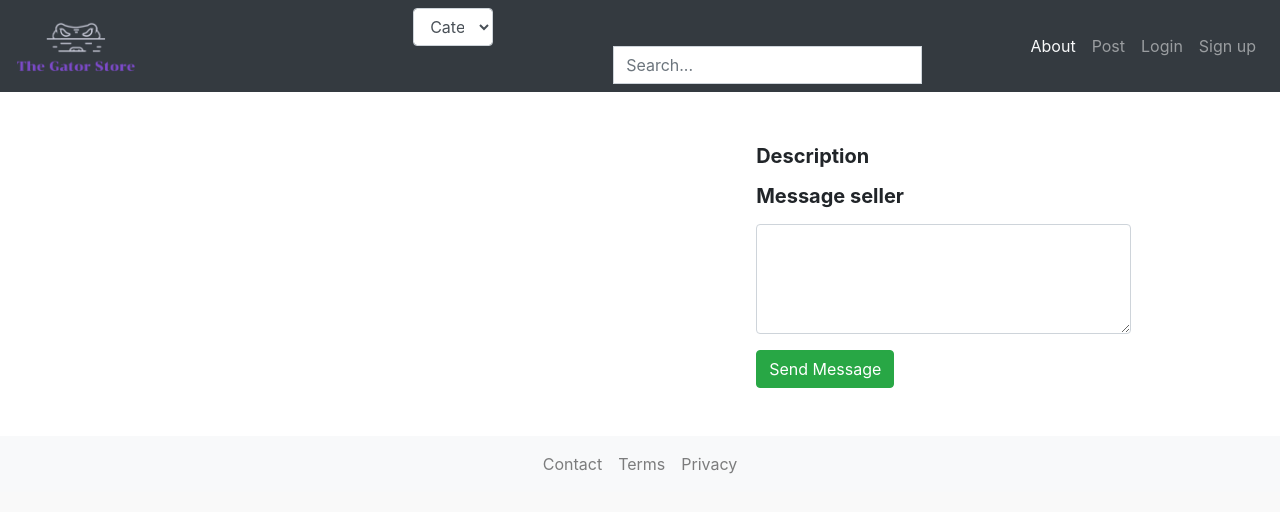
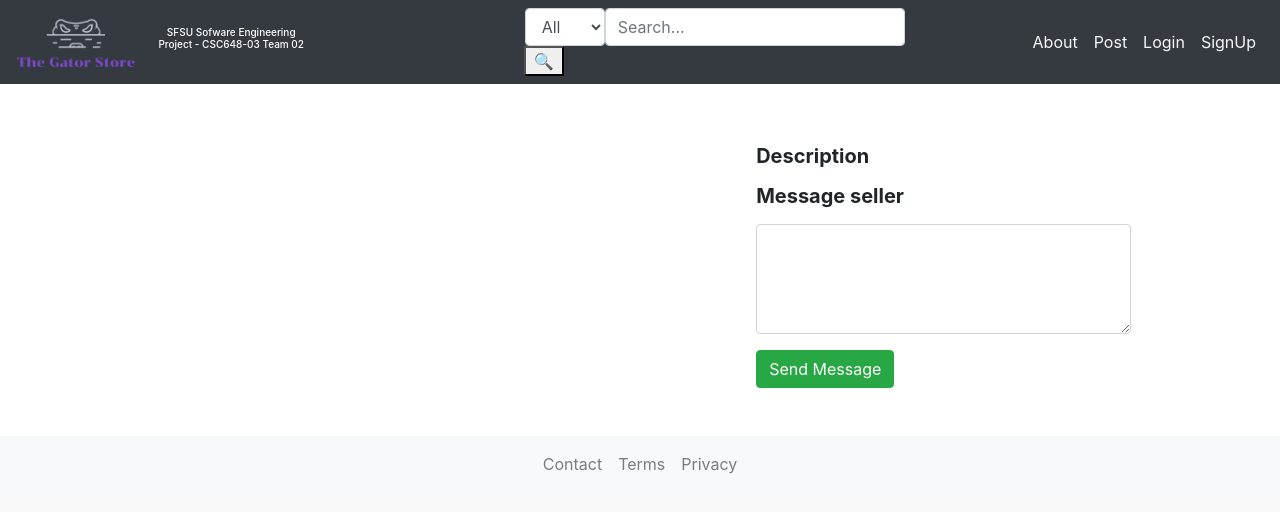
Before and after one commit to giovannfox/The-Gator-Store, a plain HTML site: page application/Frontend/Horizontal_Prototype/item-details.html in a window 1280 px wide. Drawn offline with nearby package versions, Linux system fonts and the light colour scheme; no server answers.

Commit message:
added new navbar edits to item-details, login, search-results, and user-dashboard pages

```diff
--- a/application/Frontend/Horizontal_Prototype/item-details.html
+++ b/application/Frontend/Horizontal_Prototype/item-details.html
@@ -56,24 +56,30 @@
       <!-- fixed top navbar -->
       <nav class="navbar navbar-expand-lg fixed-top navbar-dark bg-dark">
         <a class="navbar-brand" href="/"><img src="assets/logo2.png" width="120" alt="logo"></a>
+        <div class="title" >
+            <h4 style="text-align:center; color:white; font-size:10px;">SFSU Sofware Engineering Project - CSC648-03 Team 02</h4>
+        </div>
         <button class="navbar-toggler" type="button" data-toggle="collapse" data-target="#navbarSupportedContent" aria-controls="navbarSupportedContent" aria-expanded="false" aria-label="Toggle navigation">
         <span class="navbar-toggler-icon"></span>
         </button>
         <form class="form-inline my-2 my-lg-0 navbar-form" method="get" name="search" action="/search-results.html">
            <div class="input-group input-group-search mx-auto">
               <div class="input-group-prepend">
-
                  <select class="form-control selectWidth"  id="selectionType" name="categoryKey">
-                    <option>Categories</option>
-                    <option  value="books">Books</option>
+                    <option>All</option>
+                    <option value="books">Books</option>
                     <option value="electronics">Electronics</option>
                     <option value="furniture">Furniture</option>
                     <option value="clothings">Clothing</option>
                     <option value="supplies">Supplies</option>
-                     <option value="household">Household</option>
+                    <option value="household">Household</option>
+                    <!-- <div class="title" >
+                    </br>
+                        <h4 style="text-align:center; color:white; font-size:20px; margin-top:20%;"> CSC648-03 Team 02</h4>
+                    </div>  -->
                  </select>
+                 <input type="search" id="search_bar" class="form-control" placeholder="Search..." aria-label="Search" aria-describedby="search-button-addon" maxlength="40"  onKeyPress="return letternumber(event)" name="searchKey">
               </div>
-                <input type="search" id="search_bar" class="form-control" placeholder="Search..." aria-label="Search" aria-describedby="search-button-addon" maxlength="40"  onKeyPress="return letternumber(event)" name="searchKey">
               <div class="input-group-append">
                  <button class=" btn-grey" type="submit" id="search-button-addon">&#128269;</button>
               </div>
@@ -85,13 +91,13 @@
                  <a class="nav-link text-light" href="/about/about.html">About</a>
               </li>
               <li class="nav-item">
-                 <a class="nav-link text-nowrap" href="#">Post</a>
+                 <a class="nav-link text-light" href="post.html">Post</a>
               </li>
               <li class="nav-item">
-                 <a class="nav-link text-nowrap" href="#">Login</a>
+                 <a class="nav-link text-light" href="login.html">Login</a>
               </li>
               <li class="nav-item">
-                <a class="nav-link text-nowrap" href="#">Sign up</a>
+                <a class="nav-link text-light" href="signup.html">SignUp</a>
              </li>
            </ul>
         </div>
```
Also changed, not shown: application/Frontend/Horizontal_Prototype/login.html (+14 -8 lines), application/Frontend/Horizontal_Prototype/search-results.html (+14 -8 lines), application/Frontend/Horizontal_Prototype/user-dashboard.html (+14 -8 lines).
